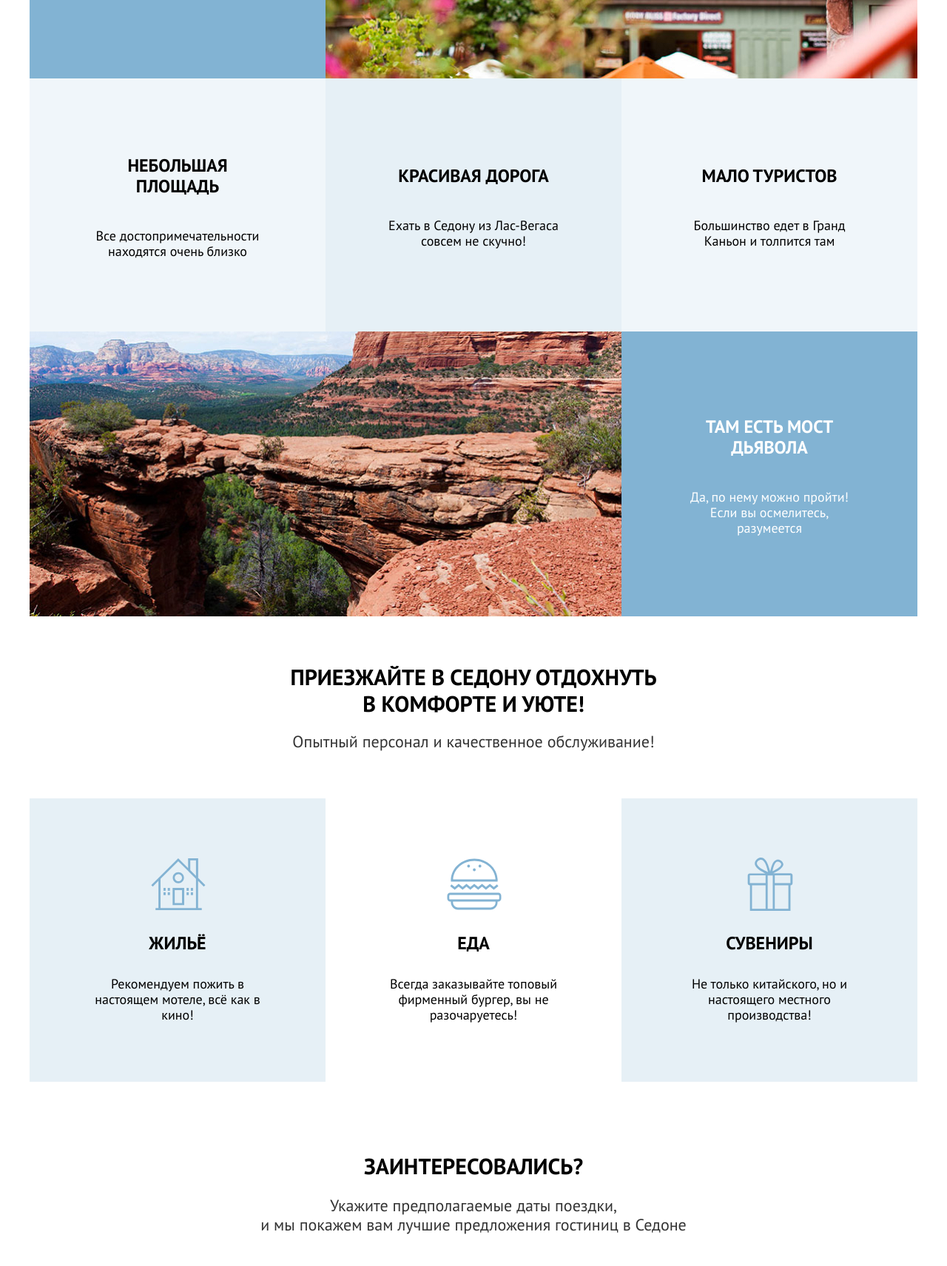
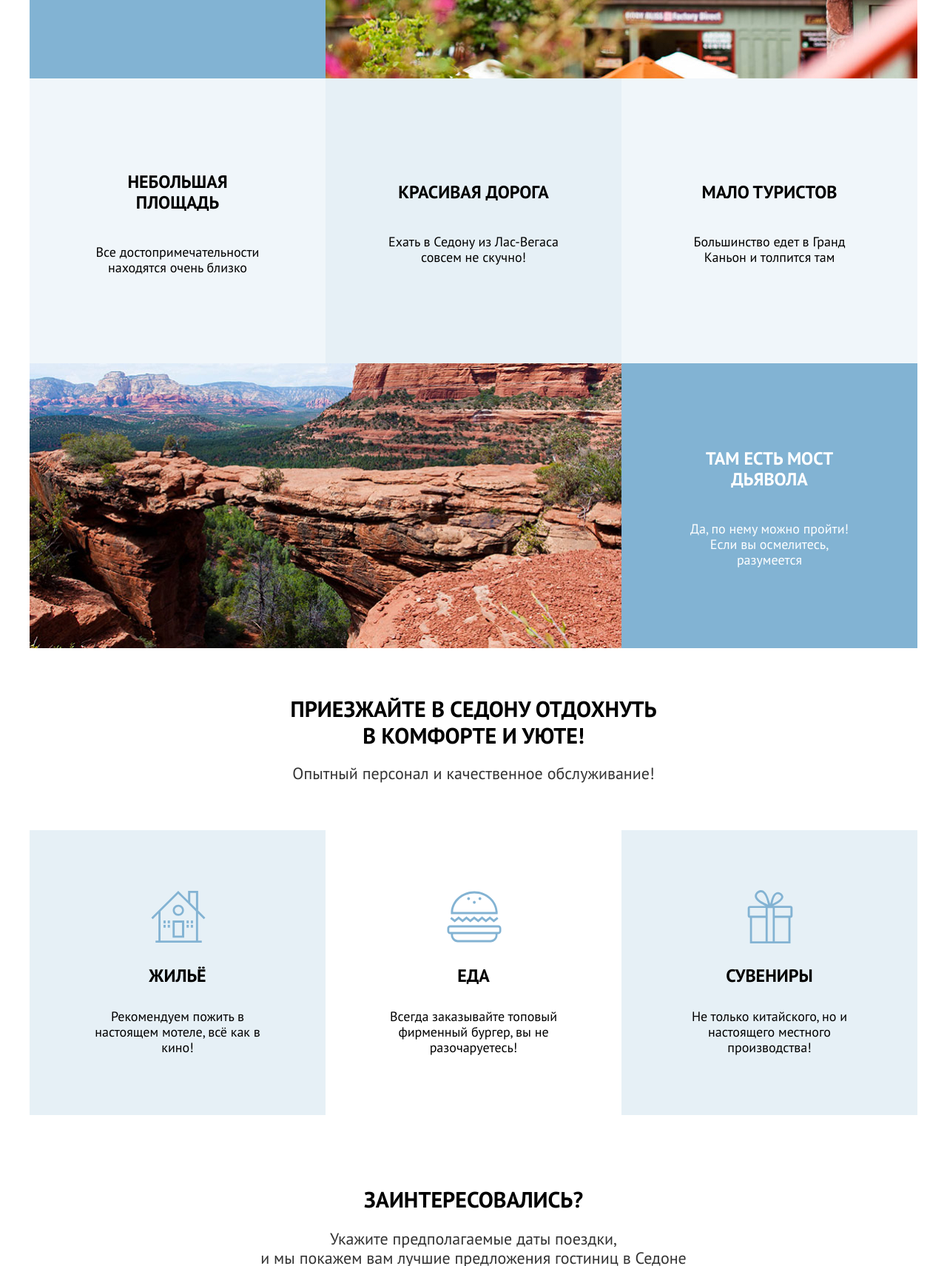
Before and after one commit to htmlacademy-htmlcss/2448371-sedona-1, a plain HTML site: page index.html in a window 1280 px wide. Shown: the part 1089-2800 px from the top of the page at 74% size. Drawn offline with Linux system fonts and the light colour scheme.

Commit message:
Создал Grid элементы на главной

```diff
--- a/index.html
+++ b/index.html
@@ -85,7 +85,7 @@
           <h3 class="tagline-title tagline-title-bottom">Приезжайте в Седону отдохнуть в комфорте и уюте!</h3>
           <p class="tagline-subtitle tagline-subtitle-bottom">Опытный персонал и качественное обслуживание!</p>
         </div>
-        <ul class="advantages-list">
+        <ul class="advantages-list-bottom">
               <li class="advantages-item-8 advantages-card">
                 <img class="advantages-icon" src="images/icons/icon-house.svg" width="75" height="72" alt="Иконка-дома">
                 <h3 class="advantages-title-bottom">Жильё</h3>
--- a/style/style.css
+++ b/style/style.css
@@ -253,6 +253,34 @@ body {
   margin: 30px 0;
 }
 
+.advantages-item-1 {
+  grid-area: 1/1/2/2;
+}
+
+.advantages-item-2 {
+  grid-area:  1/2/2/4 ;
+}
+
+.advantages-item-3 {
+  grid-area: 2/1/3/2;
+}
+
+.advantages-item-4 {
+  grid-area:  2/2/3/3 ;
+}
+
+.advantages-item-5 {
+  grid-area: 2/3/3/4;
+}
+
+.advantages-item-6 {
+  grid-area: 3/1/4/3;
+}
+
+.advantages-item-7 {
+  grid-area: -1/-1/-2/-2;
+}
+
 .advantages-item-3,
 .advantages-item-5 {
   color: inherit;
@@ -276,26 +304,29 @@ body {
 
 .advantages-list{
   list-style: none;
-  display: flex;
-  flex-wrap: wrap;
+  display: grid;
+  grid-template-columns: repeat(3, 400px);
+  grid-template-rows: repeat(3, 385px);
+  padding: 0;
+  margin: 0;
+}
+
+.advantages-list-bottom {
+  list-style: none;
+  display: grid;
+  grid-template-columns: repeat(3, 400px);
+  grid-template-rows: 385px;
   padding: 0;
   margin: 0;
 }
 
 .advantages-card {
-  max-width: 400px;
-  max-height: 385px;
   display: flex;
   align-items: center;
   justify-content: center;
   flex-direction: column;
   padding: 80px 85px;
   box-sizing: border-box;
-}
-
-.advantages-img {
-  width: 800px;
-  height: 385px;
 }
 
 .advantages-title-description {
@@ -353,12 +384,10 @@ body {
 
 .button-brown {
   background-color: #756157;
-  grid-area: button-2;
 }
 
 .button-blue {
   background-color: #82B3D3;
-  grid-area: button-1;
 }
 
 .button-green {
@@ -687,6 +716,14 @@ body {
   gap: 16px;
 }
 
+.hotels-card .button-blue {
+  grid-area: button-1;
+}
+
+.hotels-card .button-brown {
+  grid-area: button-2;
+}
+
 .hotels-card:nth-child(3n) {
   margin-right: 0;
 }
@@ -699,7 +736,6 @@ body {
   line-height: 20px;
   font-weight: 700;
   text-align: center;
-  margin-bottom: 16px;
 }
 
 .hotels-card-title {
@@ -707,7 +743,7 @@ body {
   line-height: 28px;
   font-weight: 700;
   color: #000000;
-  margin: 0 0 16px 0;
+  margin: 0;
   grid-area: title;
   grid-column: 1 / 3;
 }
@@ -717,7 +753,6 @@ body {
 }
 
 .hotels-card-img {
-  margin-bottom: 16px;
   grid-area: img;
 }
 
@@ -726,7 +761,6 @@ body {
   line-height: 21px;
   width: 140px;
   margin: 0;
-  margin-bottom: 16px;
   grid-area: type;
 }
 
@@ -736,7 +770,6 @@ body {
   text-align: right;
   width: 140px;
   margin: 0;
-  margin-bottom: 16px;
   grid-area: price;
 }
 
```
